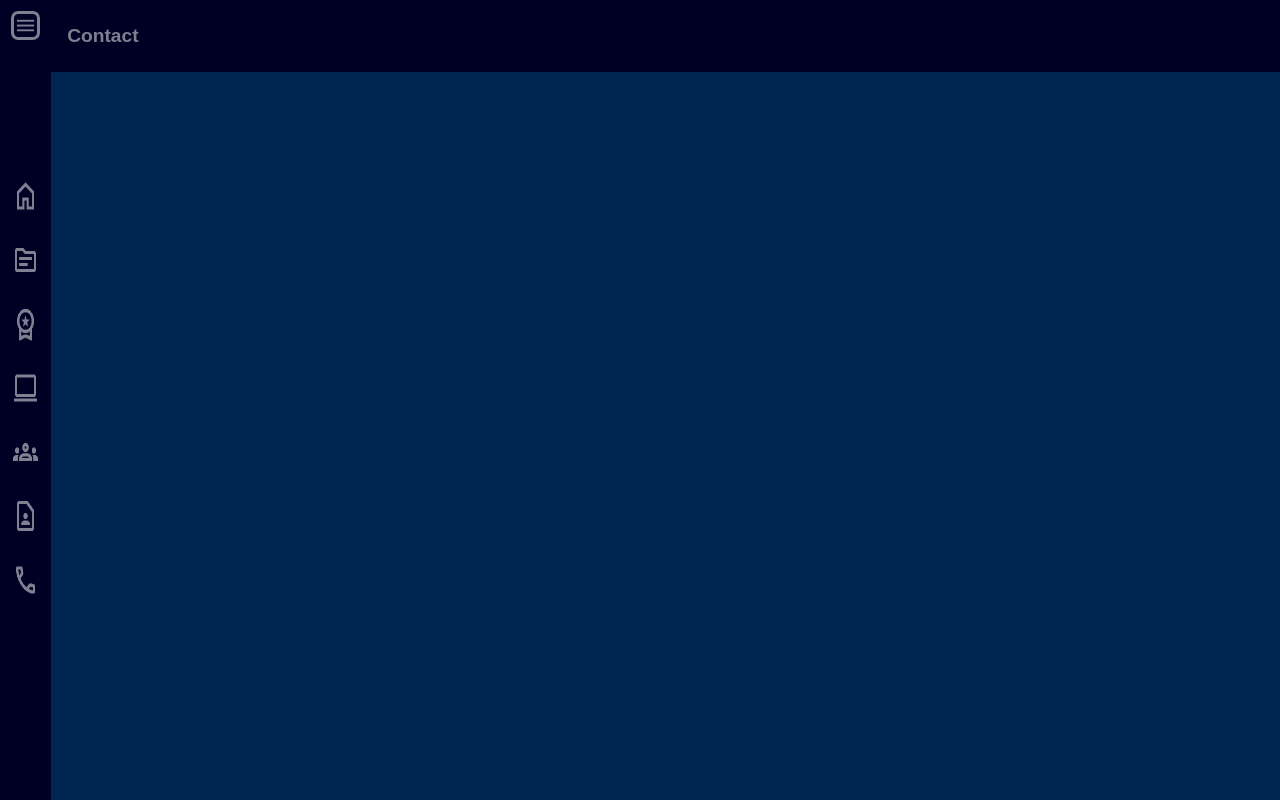
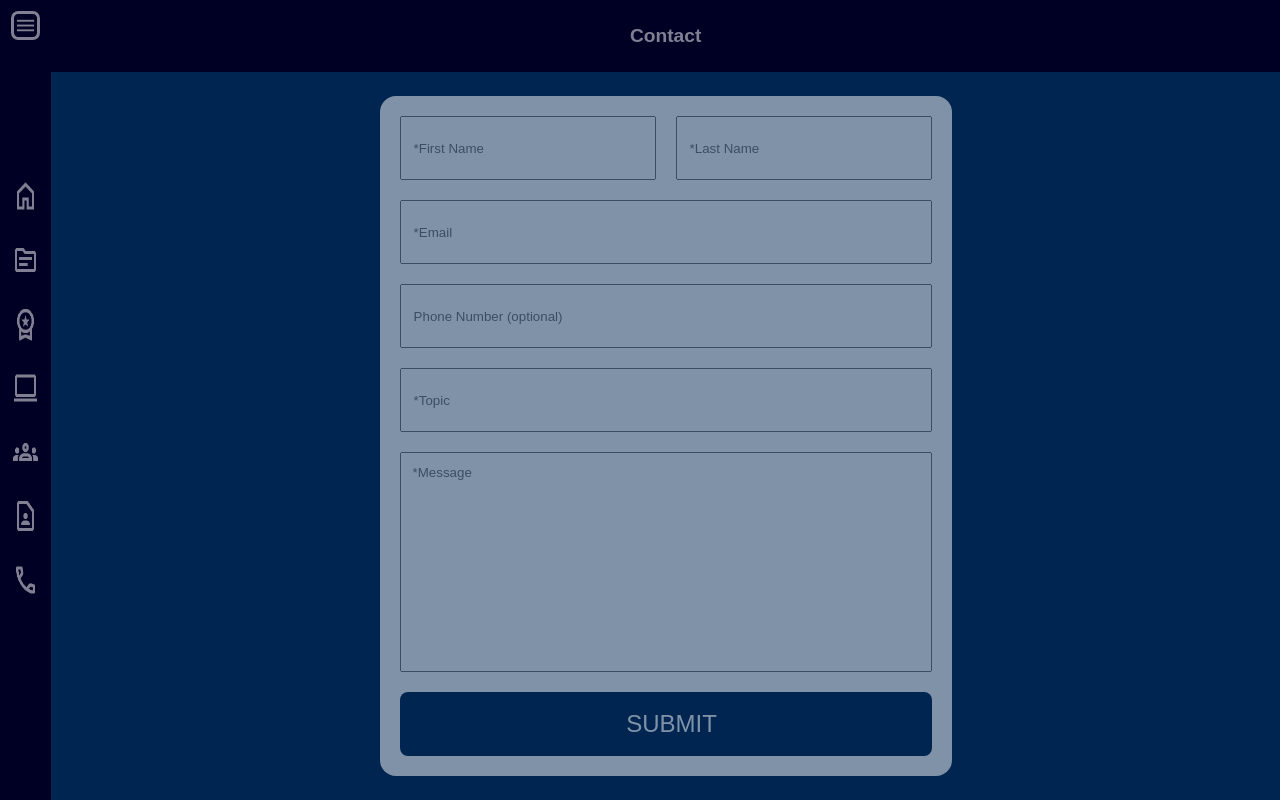
Before and after one commit to Ignacio-Arjona/practical-work-ii, a plain HTML site: page docs/public/contact.html in a window 1280 px wide. Drawn offline with Linux system fonts and the light colour scheme.

Commit message:
Added content to contact.html

```diff
--- a/docs/CSS/styles.css
+++ b/docs/CSS/styles.css
@@ -27,20 +27,20 @@ body{
     width: 6.25vw;
     height: 6.25vw;
     border-radius: 100%;
-    margin-left: 6.375vw;
+    margin: auto;
 }
 #sidebarControl:checked ~ .sidebar .profile h3{
     display: block;
     margin-top: 1.75vh;
     font-size: 1.2rem;
     font-weight: bold;
-    color: #fefefe;
+    color: white;
 }
 #sidebarControl:checked ~ .sidebar .profile p{
     display: block;
     margin-top: 1.75vh;
     font-size: 0.9rem;
-    color: #fefefe;
+    color: white;
     opacity: 50%;
 }
 #sidebarControl:not(:checked) ~ .sidebar .profile *{
@@ -64,13 +64,13 @@ body{
     border-radius: 25%;
 }
 #sidebarControl:checked ~ .sidebar .menuitems{
-    margin-left: -15.5vw;
+    margin-left: -15vw;
 }
 /*Sidebar*/
 #sidebarControl:not(:checked) ~ .sidebar{
     width: 4vw;
     background-color: #000025;
-    color: #fefefe;
+    color: white;
     display: flex;
     flex-direction: column;
     align-items: center;
@@ -82,7 +82,7 @@ body{
 #sidebarControl:checked ~ .sidebar{
     width: 19vw;
     background-color: #000025;
-    color: #fefefe;
+    color: white;
     display: flex;
     flex-direction: column;
     align-items: center;
@@ -93,7 +93,7 @@ body{
     opacity: 100%;
 }
 #sidebarControl:checked ~ .sidebar nav ul li a{
-    color: #fefefe;
+    color: white;
     font-size: 0.9rem;
     padding: 1.75vh;
     display: flex;
@@ -138,28 +138,96 @@ body{
 /*End of Side Drop Down Menu*/
 
 /*Start of Content*/
-#sidebarControl:not(:checked) ~ .box{
+.content-box{
+    display: flex;
+    flex-direction: column;
+}
+#sidebarControl:not(:checked) ~ .content-box .box{
     background-color: #000025;
-    opacity: 100%;
     height: 9vh;
+    line-height: 9vh;
     width: 96vw;
     display: flex;
-    align-items: center;
+    flex-direction: column;
     transition: 0.3s;
 }
-#sidebarControl:checked ~ .box{
+#sidebarControl:checked ~ .content-box .box{
     background-color: #000025;
-    opacity: 100%;
     height: 9vh;
+    line-height: 9vh;
     width: 81vw;
     display: flex;
-    align-items: center;
+    flex-direction: column;
     transition: 0.3s;
 }
-.box h3{
-    color: #fefefe;
+.content-box .box h3{
+    color: white;
     opacity: 50%;
-    text-align: center;
     font-size: 1.2rem;
-    margin-left: 2vh;;
+    margin: auto;
+    align-items: center;
 }
+.contact-form{
+    height: 85vh;
+    line-height: 10vh;
+    width: calc(40vw + 7.5vh);
+    border-radius: 2vh / 2vh;
+    background-color: white;
+    opacity: 50%;
+    display: flex;
+    flex-direction: column;
+    align-items: center;
+    margin: auto;
+}
+.contact-form input{
+    margin-top: 2.5vh;
+    padding-left: 1.5vh;
+}
+.contact-form textarea{
+    margin-top: 2.5vh;
+    width: calc(40vw + 2.5vh);
+    height: 27.5vh;
+    resize: none;
+    padding: 1.5vh;
+}
+.contact-form .column{
+    display: flex;
+    flex-direction: row;
+}
+.contact-form .column input{
+    width: 20vw;
+    margin-right: 1.25vh;
+    margin-left: 1.25vh;
+}
+.contact-form input{
+    width: calc(40vw + 2.5vh);
+    height: 8vh;
+}
+.contact-form .row input{
+    width: 20vw;
+    height: 8vh;
+}
+.contact-form input[type=submit]:not(:active){
+    width: calc(40vw + 2.5vh);
+    height: 8vh;
+    background-color: #002550;
+    border-radius: 1vh / 1vh;
+    margin-top: 2.5vh;
+    line-height: 8vh;
+    color: white;
+    font-size: 3vh;
+    border: none;
+}
+.contact-form input[type=submit]:hover{
+    background-color: #000025;
+}
+.contact-form input[type=submit]:hover:active{
+    width: calc(40vw + 2.5vh);
+    height: 8vh;
+    background-color: black;
+    border-radius: 1vh / 1vh;
+    margin-top: 2.5vh;
+    line-height: 8vh;
+    color: white;
+    font-size: 3vh;
+}
--- a/docs/public/contact.html
+++ b/docs/public/contact.html
@@ -64,8 +64,21 @@
                 </ul>
             </nav>
         </div>
-        <div class="box">
-            <h3>Contact</h3>
-        </div>
+        <div class="content-box">
+            <div class="box">
+                <h3>Contact</h3>
+            </div>
+            <div class="contact-form">
+                <div class="column">
+                    <input type="text" placeholder="*First Name" required>
+                    <input type="text" placeholder="*Last Name" required>
+                </div>
+                <input type="text" placeholder="*Email" required>
+                <input type="text" placeholder="Phone Number (optional)">
+                <input type="textarea" placeholder="*Topic" required>
+                <textarea placeholder="*Message" rows="5" required></textarea>
+                <input type="submit" class="send-button" value="SUBMIT">
+            </div>
+        <div>
     </body>
 </html>
```
Also changed, not shown: docs/index.html (+4 -2 lines), docs/public/about.html (+4 -2 lines), docs/public/degree.html (+4 -2 lines), docs/public/fce.html (+4 -2 lines), docs/public/net.html (+4 -2 lines), docs/public/topic.html (+4 -2 lines).
